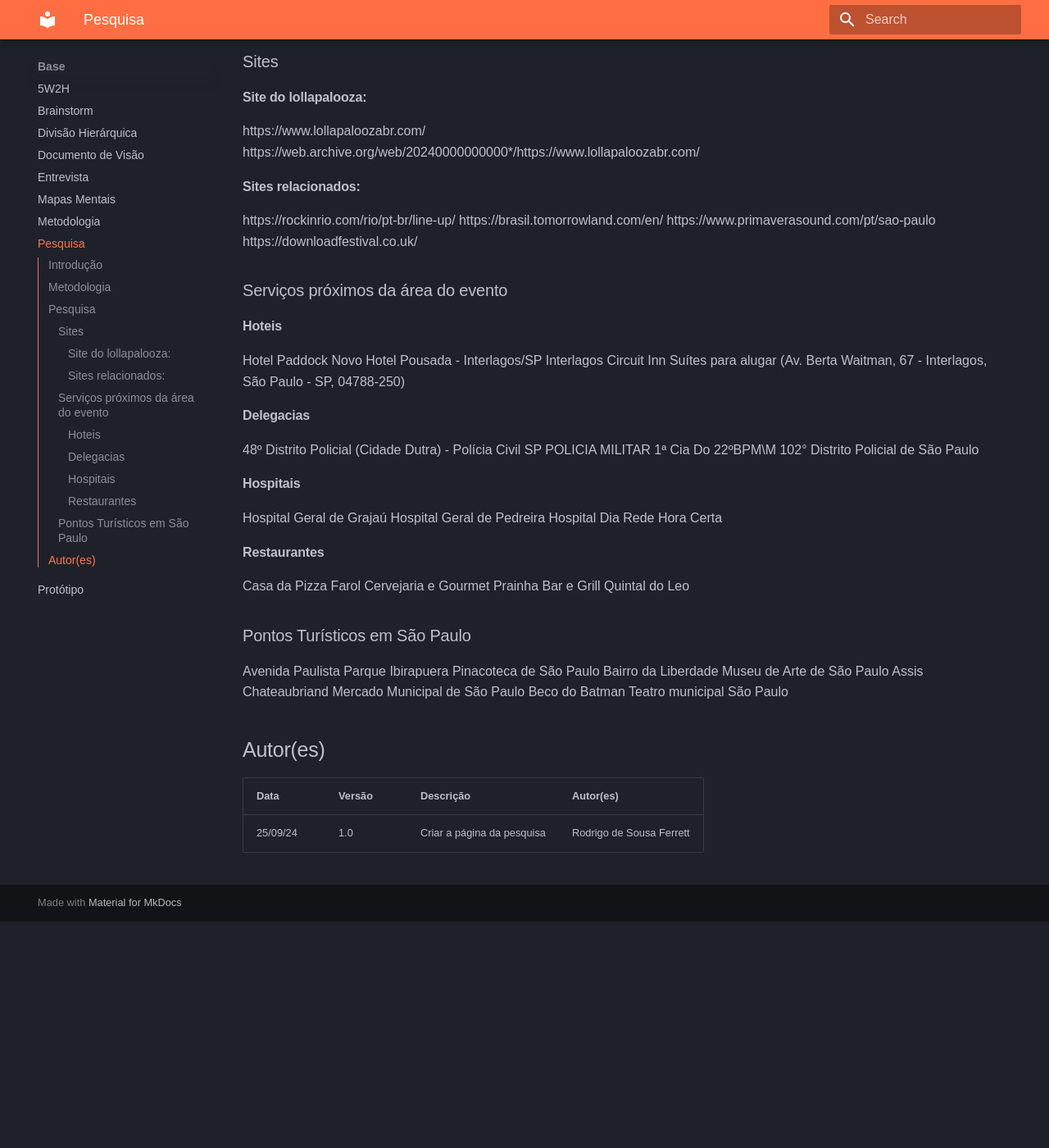
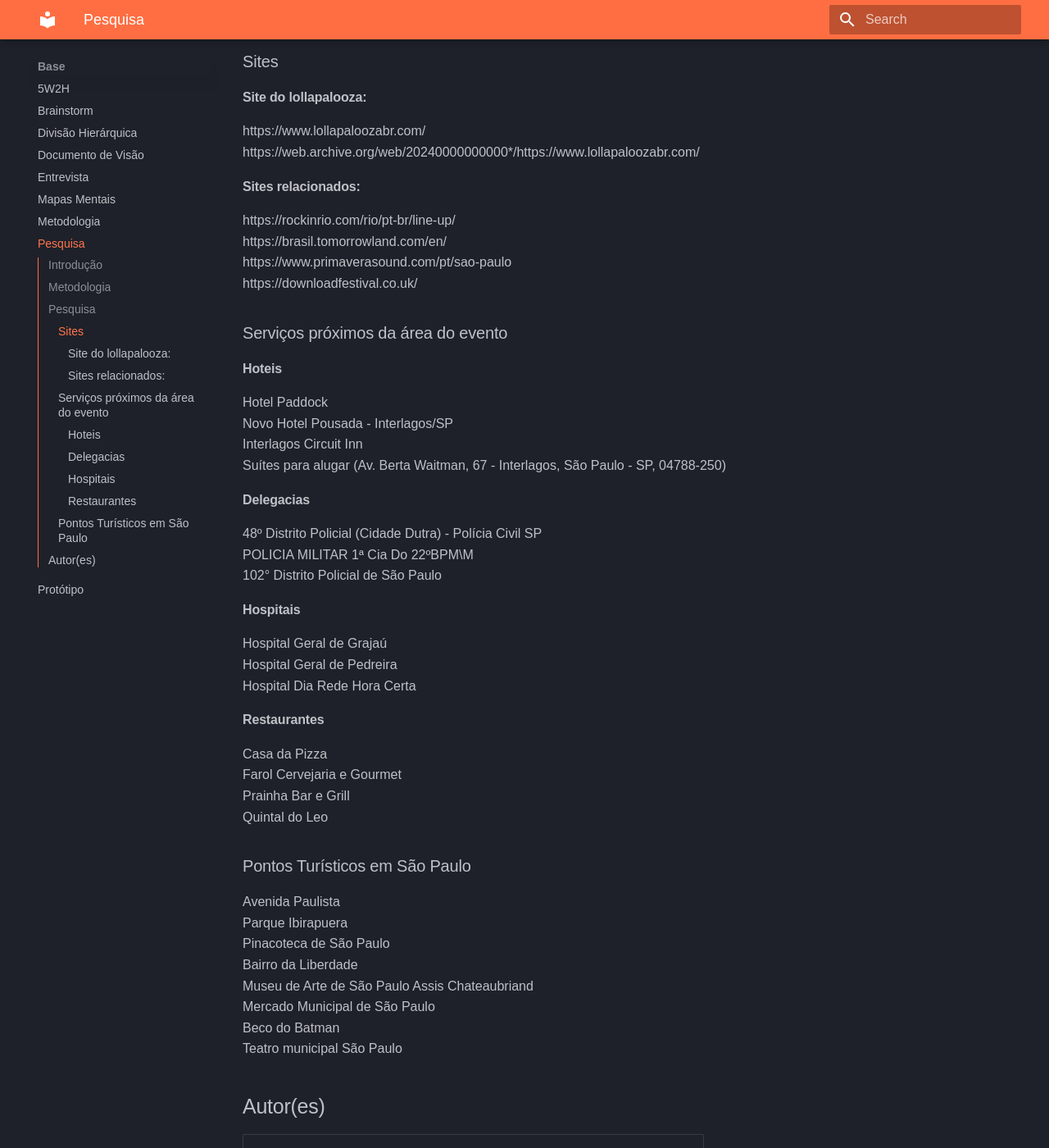
Before and after one commit to Projetos-de-Extensao/PFE_24.2_8001_II_RaveBreaking, an MkDocs documentation site: the page built from docs/base/pesquisa.md, in a window 1280 px wide and 1400 px high, scrolled down 492 px. Shown: the whole window at 82% size. Built offline with MkDocs 1.6.1 and Material for MkDocs 9.7.7, drawn with Linux system fonts in a browser that asks for light colours; some web fonts are replaced; before the commit the page ends 1616 px from its top, so only the background shows below that.

Commit message:
modified:   docs/base/pesquisa.md

```diff
--- a/docs/base/pesquisa.md
+++ b/docs/base/pesquisa.md
@@ -23,53 +23,66 @@
 https://web.archive.org/web/20240000000000*/https://www.lollapaloozabr.com/
 
 
-#### Sites relacionados:<p align = "justify">
+#### Sites relacionados:
 https://rockinrio.com/rio/pt-br/line-up/
+<br>
 https://brasil.tomorrowland.com/en/
+<br>
 https://www.primaverasound.com/pt/sao-paulo
+<br>
 https://downloadfestival.co.uk/
-</p>
 
 ### Serviços próximos da área do evento
 
-#### Hoteis <p align = "justify">
+#### Hoteis
 Hotel Paddock
+<br>
 Novo Hotel Pousada - Interlagos/SP
+<br>
 Interlagos Circuit Inn
+<br>
 Suítes para alugar (Av. Berta Waitman, 67 - Interlagos, São Paulo - SP, 04788-250)
-</p>
 
+#### Delegacias
+48º Distrito Policial (Cidade Dutra) - Polícia Civil SP
+<br>
+POLICIA MILITAR 1ª Cia Do 22ºBPM\M
+<br>
+102° Distrito Policial de São Paulo
 
-#### Delegacias <p align = "justify">
-48º Distrito Policial (Cidade Dutra) - Polícia Civil SP
-POLICIA MILITAR 1ª Cia Do 22ºBPM\M
-102° Distrito Policial de São Paulo
-</p>
+#### Hospitais
+Hospital Geral de Grajaú
+<br>
+Hospital Geral de Pedreira
+<br>
+Hospital Dia Rede Hora Certa
 
-#### Hospitais <p align = "justify">
-Hospital Geral de Grajaú
-Hospital Geral de Pedreira
-Hospital Dia Rede Hora Certa
-</p>
-
-#### Restaurantes <p align = "justify">
+#### Restaurantes
 Casa da Pizza
+<br>
 Farol Cervejaria e Gourmet
+<br>
 Prainha Bar e Grill
+<br>
 Quintal do Leo
-</p>
 
 ### Pontos Turísticos em São Paulo
 
 Avenida Paulista
+<br>
 Parque Ibirapuera
+<br>
 Pinacoteca de São Paulo
+<br>
 Bairro da Liberdade
+<br>
 Museu de Arte de São Paulo Assis Chateaubriand
+<br>
 Mercado Municipal de São Paulo
+<br>
 Beco do Batman
+<br>
 Teatro municipal São Paulo
-</p>
 
 ## Autor(es)
 
```
